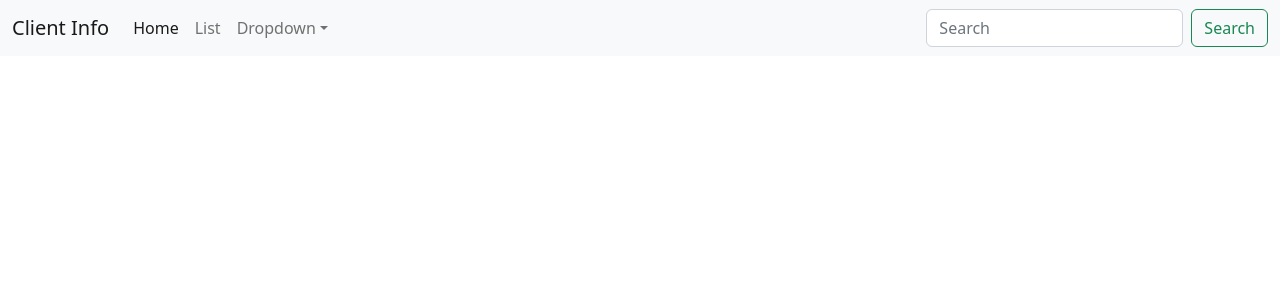
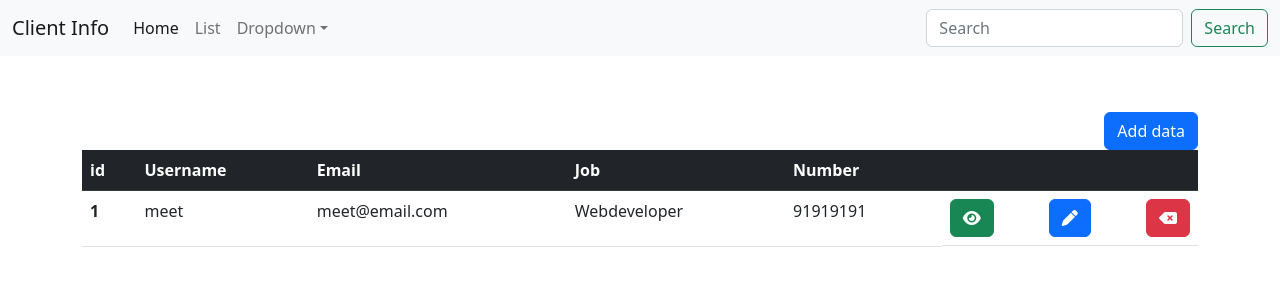
Before and after one commit to ShazilJ/client-login, a React (Create React App) app in the folder client-login/: page / in a window 1280 px wide. Shown: the top 300 px of the page. Built offline with nearby package versions, Linux system fonts and the light colour scheme.

Commit message:
initial table created

```diff
--- a/client-login/public/index.html
+++ b/client-login/public/index.html
@@ -15,6 +15,7 @@
       user's mobile device or desktop. See https://developers.google.com/web/fundamentals/web-app-manifest/
     -->
     <link rel="manifest" href="%PUBLIC_URL%/manifest.json" />
+    <link rel="stylesheet" href="https://cdnjs.cloudflare.com/ajax/libs/font-awesome/6.1.2/css/all.min.css" integrity="sha512-1sCRPdkRXhBV2PBLUdRb4tMg1w2YPf37qatUFeS7zlBy7jJI8Lf4VHwWfZZfpXtYSLy85pkm9GaYVYMfw5BC1A==" crossorigin="anonymous" referrerpolicy="no-referrer" />
     <!--
       Notice the use of %PUBLIC_URL% in the tags above.
       It will be replaced with the URL of the `public` folder during the build.
--- a/client-login/src/App.css
+++ b/client-login/src/App.css
@@ -0,0 +1,12 @@
+.add_btn{
+  text-align: right;
+}
+.container{
+  overflow: auto;
+}
+/*
+.table{
+  margin-right: 2em;
+  margin-left: 2em;
+}
+*/
--- a/client-login/src/App.js
+++ b/client-login/src/App.js
@@ -3,12 +3,14 @@ import './App.css';
 import "../node_modules/bootstrap/dist/css/bootstrap.min.css"
 import "../node_modules/bootstrap/dist/js/bootstrap.bundle.min.js"
 import Navbar from './components/Navbar';
+import Home from './components/Home';
+
 
 function App() {
   return (
 <>
 <Navbar/>
-
+<Home/>
 </>
   );
 }
--- /dev/null
+++ b/client-login/src/components/Home.js
@@ -0,0 +1,44 @@
+import React from 'react'
+
+const Home = () => {
+    return (
+        <div className='mt-5'>
+            <div className='container'>
+                <div className='add_btn mt-2'>
+                    <button className='btn btn-primary'> Add data</button>
+                </div>
+                <table class="table">
+                    <thead>
+                        <tr className='table-dark'>
+                            <th scope="col">id</th>
+                            <th scope="col">Username</th>
+                            <th scope="col">Email</th>
+                            <th scope="col">Job</th>
+                            <th scope="col">Number</th>
+                            <th scope="col"></th>
+                        </tr>
+                    </thead>
+                    <tbody>
+                        <tr>
+                            <th scope="row">1</th>
+                            <td>meet</td>
+                            <td>meet@email.com</td>
+                            <td>Webdeveloper</td>
+                            <td>91919191</td>
+                            <td className='d-flex justify-content-between'>
+                                <button className='btn btn-success'><i class="fa-solid fa-eye"></i></button>
+                                <button className='btn btn-primary'><i class="fa-solid fa-pen"></i></button>
+                                <button className='btn btn-danger'><i class="fa-solid fa-delete-left"></i></button>
+                            </td>
+                        </tr>
+
+                    </tbody>
+                </table>
+
+            </div>
+
+        </div>
+    )
+}
+
+export default Home
```
